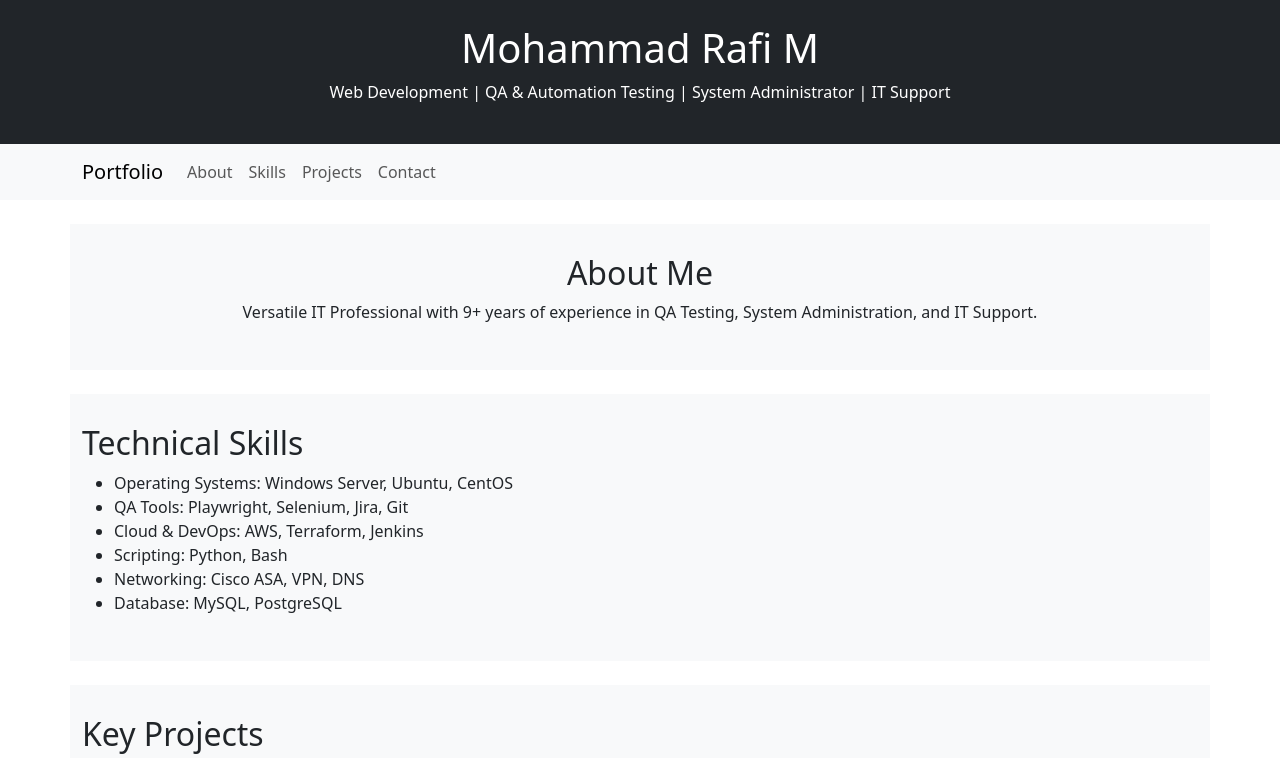
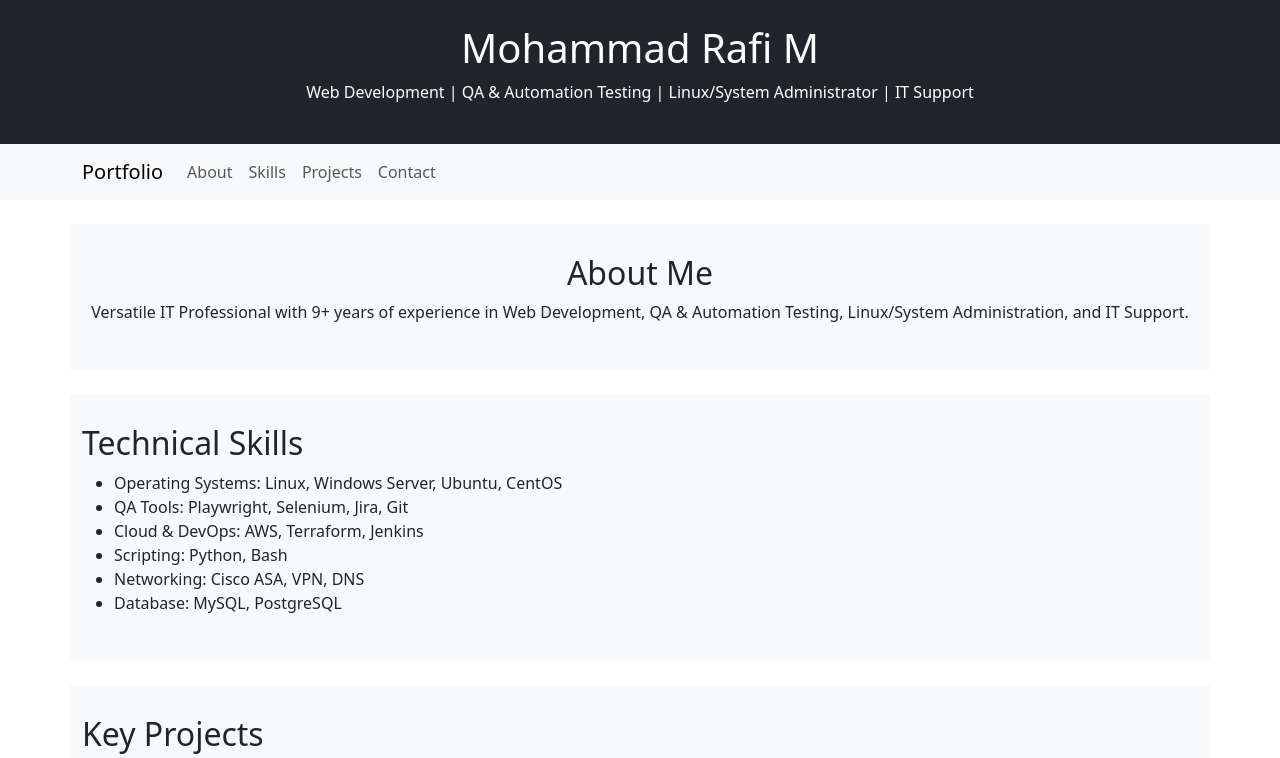
Before and after one commit to mustururafi/portfolio, a plain HTML site: page index.html in a window 1280 px wide. Shown: the top 758 px of the page. Drawn offline with nearby package versions, Linux system fonts and the light colour scheme.

Commit message:
Update index.html

```diff
--- a/index.html
+++ b/index.html
@@ -11,7 +11,7 @@
 
     <header class="bg-dark text-white text-center p-4">
         <h1>Mohammad Rafi M</h1>
-        <p>Web Development | QA & Automation Testing  | System Administrator | IT Support</p>
+        <p>Web Development | QA & Automation Testing  | Linux/System Administrator | IT Support</p>
     </header>
 
     <nav class="navbar navbar-expand-lg navbar-light bg-light">
@@ -33,13 +33,13 @@
 
     <section id="about" class="container text-center mt-4">
         <h2>About Me</h2>
-        <p>Versatile IT Professional with 9+ years of experience in QA Testing, System Administration, and IT Support.</p>
+        <p>Versatile IT Professional with 9+ years of experience in Web Development, QA & Automation Testing, Linux/System Administration, and IT Support.</p>
     </section>
 
     <section id="skills" class="container mt-4">
         <h2>Technical Skills</h2>
         <ul>
-            <li>Operating Systems: Windows Server, Ubuntu, CentOS</li>
+            <li>Operating Systems: Linux, Windows Server, Ubuntu, CentOS</li>
             <li>QA Tools: Playwright, Selenium, Jira, Git</li>
             <li>Cloud & DevOps: AWS, Terraform, Jenkins</li>
             <li>Scripting: Python, Bash</li>
```
